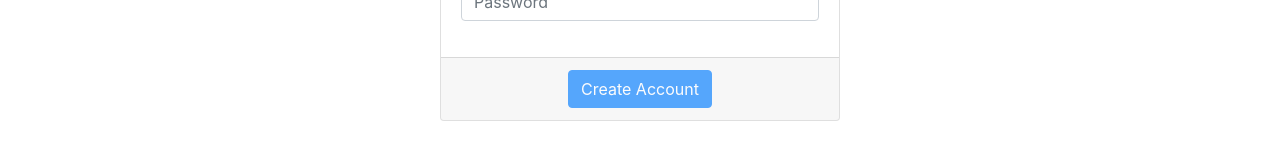
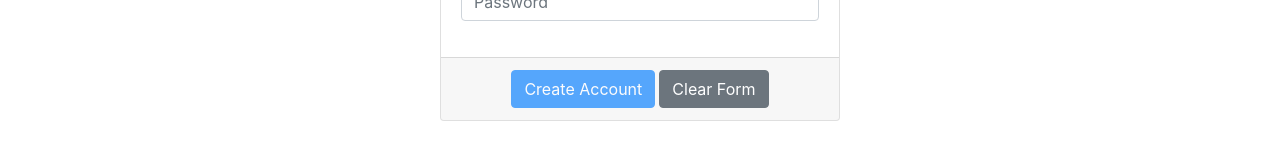
Before and after one commit to elizabeth011685/bank-application, a React (Create React App) app: page /src/pages/create-account in a window 1280 px wide. Shown: the part 593-752 px from the top of the page. Built offline with nearby package versions, Linux system fonts and the light colour scheme.

Commit message:
Se agrega botón para limiar formulario de registro de cuenta

```diff
--- a/src/pages/create-account.js
+++ b/src/pages/create-account.js
@@ -44,6 +44,9 @@ function CreateAccount() {
             balance: 0
         });
 
+    }
+    const handleClearForm = ()=>{
+        formik.resetForm();
     }
 
     return (
@@ -93,10 +96,13 @@ function CreateAccount() {
                 (
                     <>
                     {!enviado && (
+                        <>
                         <button disabled={validado === 0 || Object.keys(formik.errors).length > 0} type="submit"
                                 id="submitBtn" className="btn btn-primary">
                             Create Account
                         </button>
+                        <button className="btn btn-secondary ml-1" onClick={handleClearForm}>Clear Form</button>
+                        </>
                 )}
 
             {enviado && (
```
Lines whose indentation alone changed are shown as unchanged.
